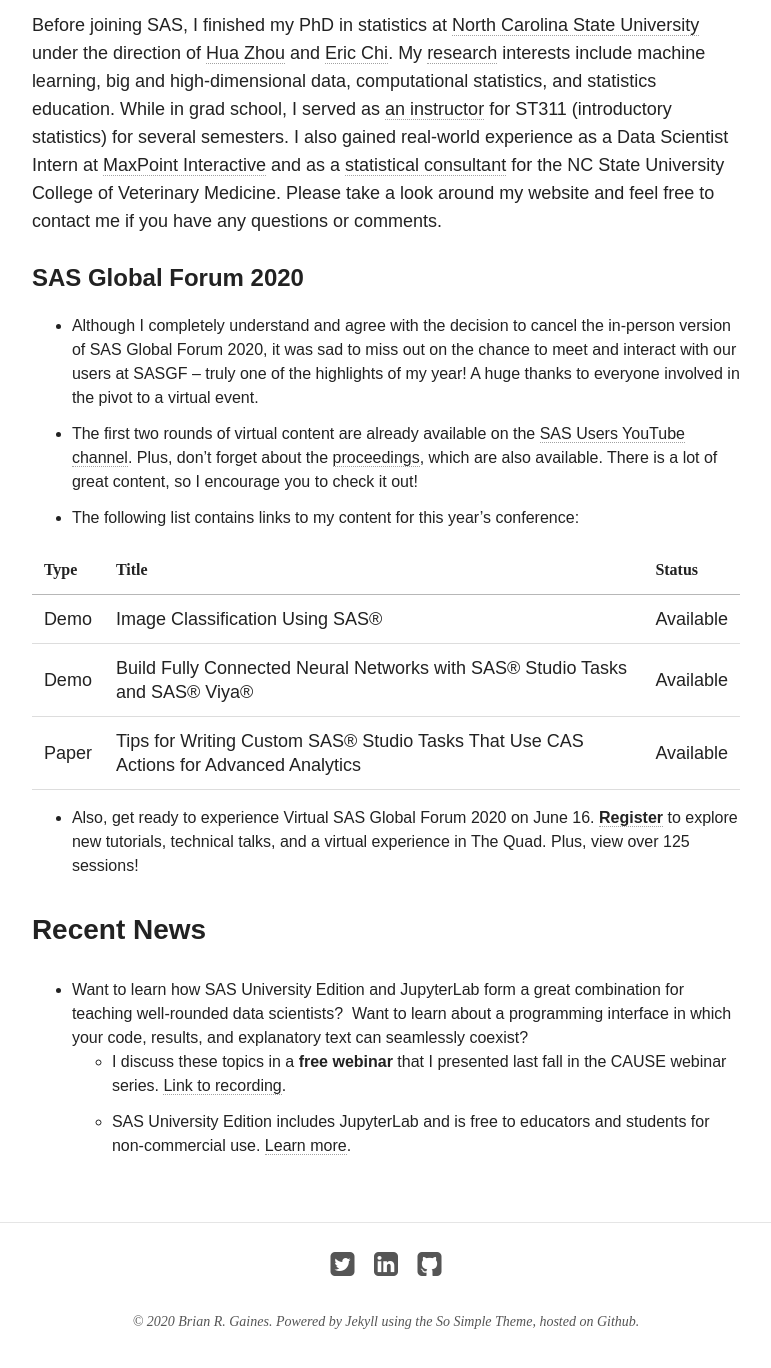
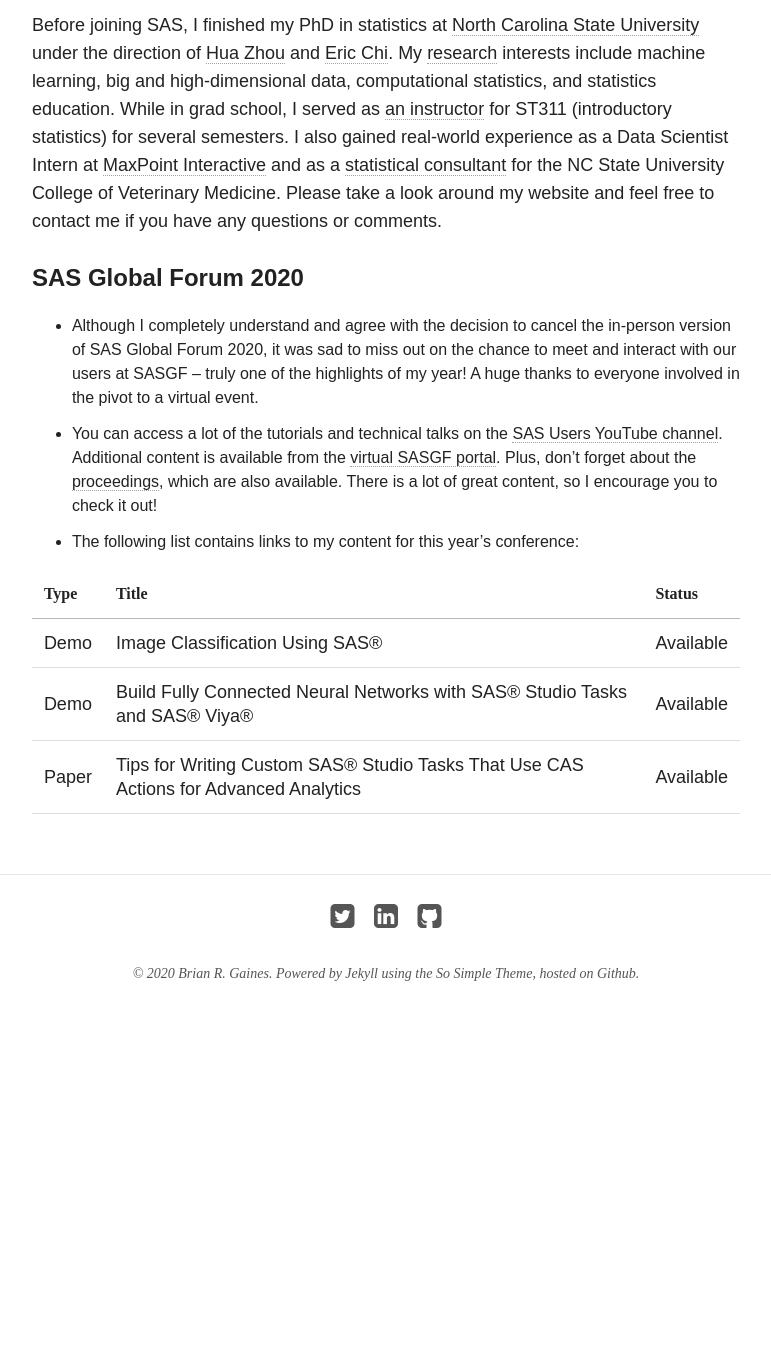
Before and after one commit to brgaines/brgaines.github.io, a Jekyll site: the page built from index.md, in a window 1280 px wide and 1400 px high, scrolled down 865 px. Shown: the top 1368 px of the window, without its empty margins (254-1025 px from the left). Built offline with Jekyll 4.4.1, drawn with Linux system fonts in a browser that asks for light colours; nearby versions of some CDN libraries; after the commit the page ends 1917 px from its top, so only the background shows below that.

Commit message:
Updated to reflect the virtual SASGF has passed but content is still available.  Also moving CAUSE webinar to presentations page.

```diff
--- a/index.md
+++ b/index.md
@@ -12,9 +12,10 @@ SAS Studio is a modern interface for SAS that you can use in place of the [SAS W
 Before joining SAS, I finished my PhD in statistics at [North Carolina State University](http://www.ncsu.edu) under the direction of [Hua Zhou](http://hua-zhou.github.io/) and [Eric Chi](http://www.ericchi.com).  My [research](http://brgaines.github.io/research/) interests include machine learning, big and high-dimensional data, computational statistics, and statistics education.  While in grad school, I served as [an instructor](http://brgaines.github.io/teaching/) for ST311 (introductory statistics) for several semesters.  I also gained real-world experience as a Data Scientist Intern at [MaxPoint Interactive](http://maxpoint.com/us) and as a [statistical consultant](http://brgaines.github.io/consulting/) for the NC State University College of Veterinary Medicine.  Please take a look around my website and feel free to contact me if you have any questions or comments.
 
 
+
 #### SAS Global Forum 2020
 * Although I completely understand and agree with the decision to cancel the in-person version of SAS Global Forum 2020, it was sad to miss out on the chance to meet and interact with our users at SASGF -- truly one of the highlights of my year!  A huge thanks to everyone involved in the pivot to a virtual event.
-* The first two rounds of virtual content are already available on the [SAS Users YouTube channel](https://www.sas.com/gms/redirect.jsp?detail=GMS129118_179345). Plus, don't forget about the [proceedings](https://www.sas.com/en_us/events/sas-global-forum/program/proceedings.html), which are also available.  There is a lot of great content, so I encourage you to check it out!
+* You can access a lot of the tutorials and technical talks on the [SAS Users YouTube channel](https://www.sas.com/gms/redirect.jsp?detail=GMS129118_179345). Additional content is available from the [virtual SASGF portal](https://www.sas.com/gms/redirect.jsp?detail=GMS131450_180708). Plus, don't forget about the [proceedings](https://www.sas.com/en_us/events/sas-global-forum/program/proceedings.html), which are also available.  There is a lot of great content, so I encourage you to check it out!
 * The following list contains links to my content for this year's conference:
 
 | Type     | Title                                                               | Status |
@@ -22,11 +23,3 @@ Before joining SAS, I finished my PhD in statistics at [North Carolina State Uni
 | Demo  | [Image Classification Using SAS®](https://www.youtube.com/watch?v=_9ywlGrG5fU&list=PLVV6eZFA22QyaxYBynL-1Btk-nIMKmOqY) | Available |
 | Demo  | [Build Fully Connected Neural Networks with SAS® Studio Tasks and SAS® Viya®](https://www.youtube.com/watch?v=uoVYHe8pZrg)                                                    | Available |
 | Paper | [Tips for Writing Custom SAS® Studio Tasks That Use CAS Actions for Advanced Analytics](https://www.sas.com/content/dam/SAS/support/en/sas-global-forum-proceedings/2020/4376-2020.pdf)       | Available |
-
-* Also, get ready to experience Virtual SAS Global Forum 2020 on June 16. [**Register**](https://www.sas.com/gms/redirect.jsp?detail=GMS131450_180708) to explore new tutorials, technical talks, and a virtual experience in The Quad. Plus, view over 125 sessions!
-
-
-### Recent News
-* Want to learn how SAS University Edition and JupyterLab form a great combination for teaching well-rounded data scientists?  Want to learn about a programming interface in which your code, results, and explanatory text can seamlessly coexist?
-    * I discuss these topics in a **free webinar** that I presented last fall in the CAUSE webinar series.  [Link to recording](https://www.causeweb.org/cause/webinar/sponsored/2019-11).
-    * SAS University Edition includes JupyterLab and is free to educators and students for non-commercial use. [Learn more](https://www.sas.com/en_us/software/university-edition.html).
```
